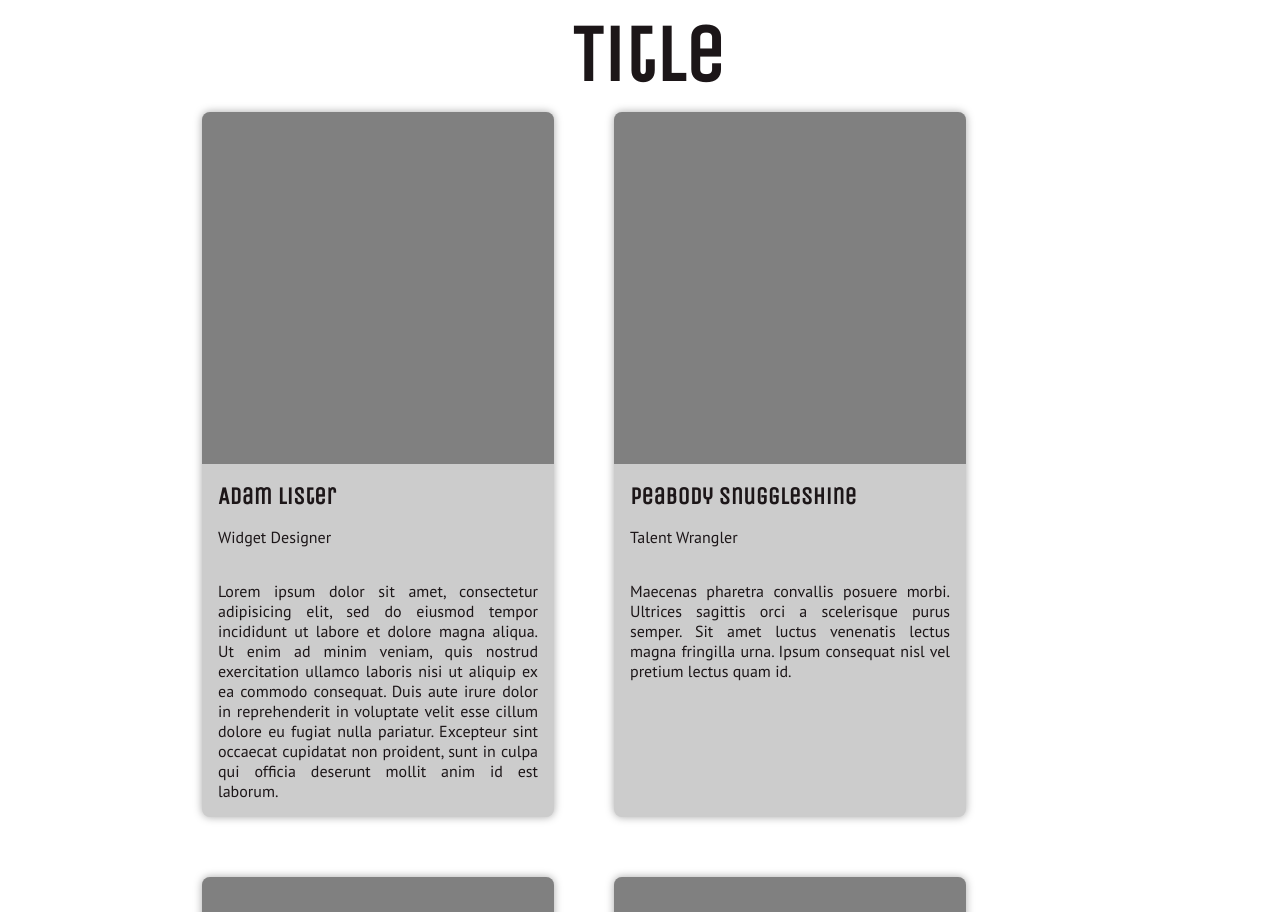
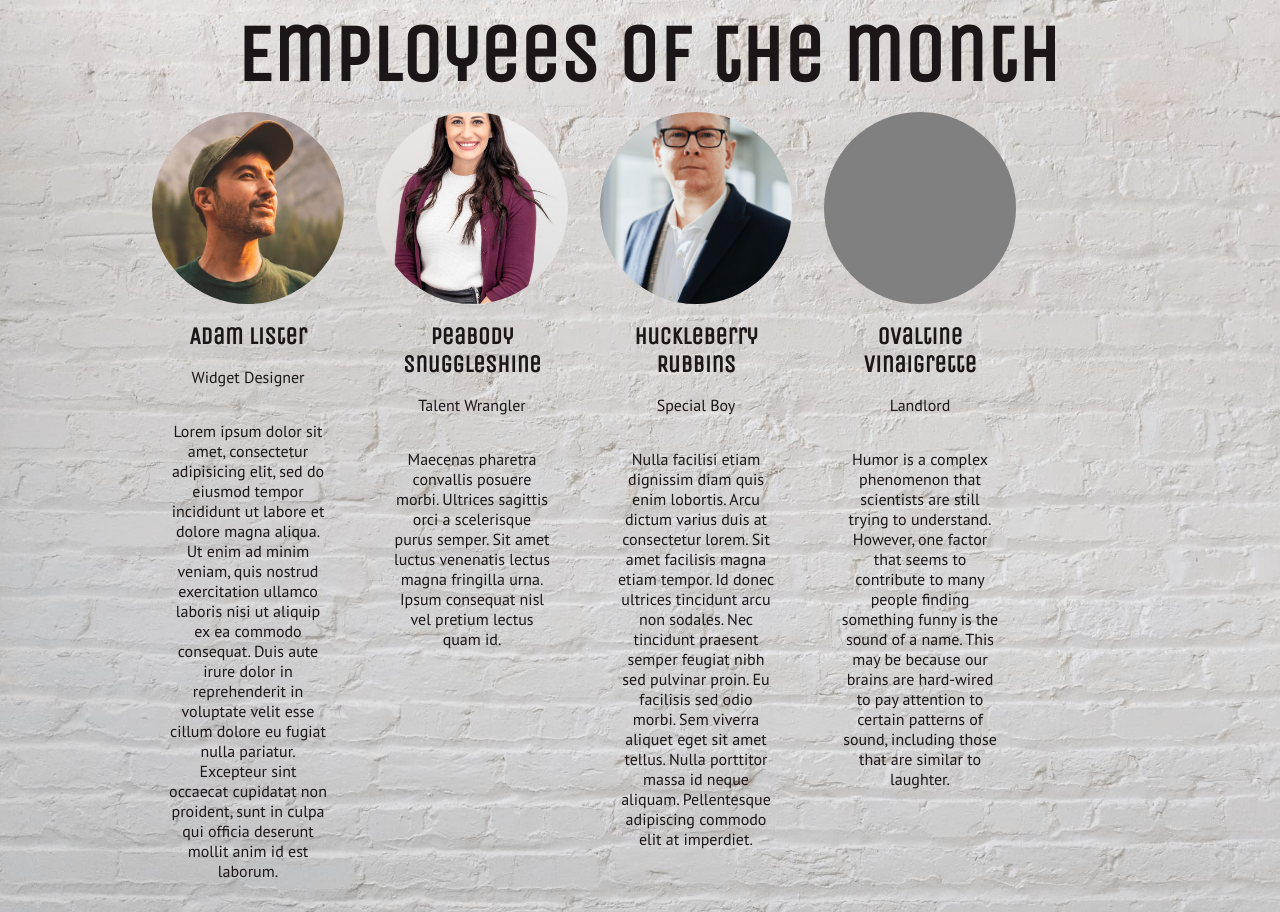
Before and after one commit to Star-Squid/people-displayer, a plain HTML site: page index.html in a window 1280 px wide. Shown: the top 912 px of the page. Drawn offline with nearby package versions, Linux system fonts and the light colour scheme.

Commit message:
add icons and images

```diff
--- a/index.html
+++ b/index.html
@@ -31,7 +31,7 @@
   </head>
 
   <body>
-<h1 class="title">Title</h1>
+<h1 class="title">Employees of the month</h1>
   <div class="container cards">
 
         <div class="card" id="001">
--- a/styles/style.css
+++ b/styles/style.css
@@ -164,7 +164,7 @@ body > ul {
 .cards {
   display: flex;
   flex-flow: row wrap;
-  gap: 60px;
+  gap: 2rem;
   justify-content: center;
   align-items: stretch;
 }
@@ -175,13 +175,14 @@ body > ul {
   flex-direction: column;
   justify-content: flex-start;
   gap: 0.1rem;
-  box-shadow: 0 0 0.5rem rgba(0, 0, 0, 0.35);
-  width: 22rem;
-  background-color: var(--almostwhite);
+  /* box-shadow: 0 0 0.5rem rgba(0, 0, 0, 0.35); */
+  width: 12rem;
+  text-align: center;
+  /* background-color: var(--almostwhite); */
 }
 
 .card > div {
-  border-radius: 0.5rem 0.5rem 0 0;
+  border-radius: 50%;
   aspect-ratio: 1/1;
   background-color: grey;
   background-repeat: repeat;
```
Also changed, not shown: apple-touch-icon.png (added), favicon.ico (added), icon-192.png (added), icon-512.png (added), icon-trans.png (added), icon.svg (added), img/bg.jpg (added), img/face001.jpg (added), img/face002.jpg (added), img/face003.jpg (added).
